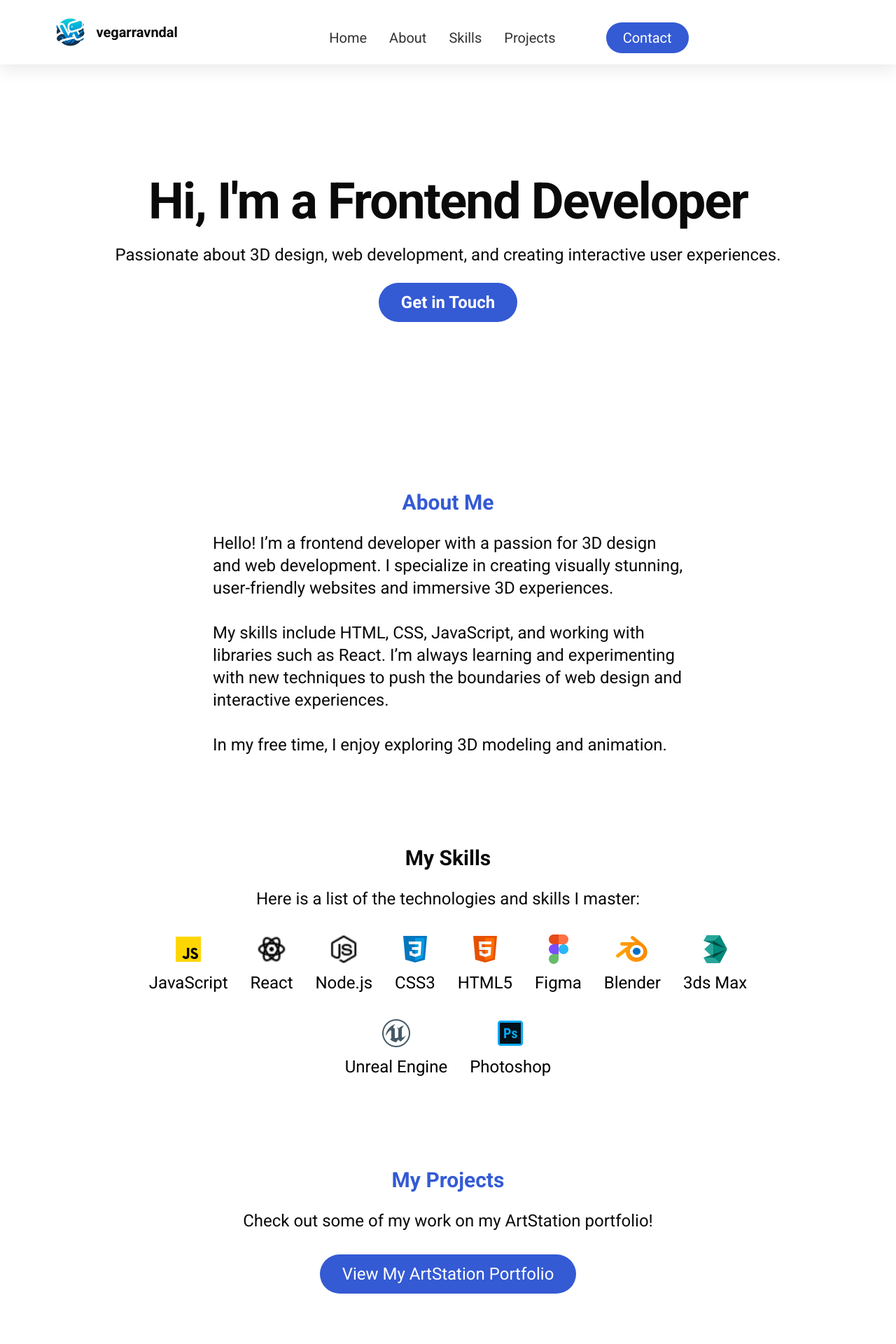
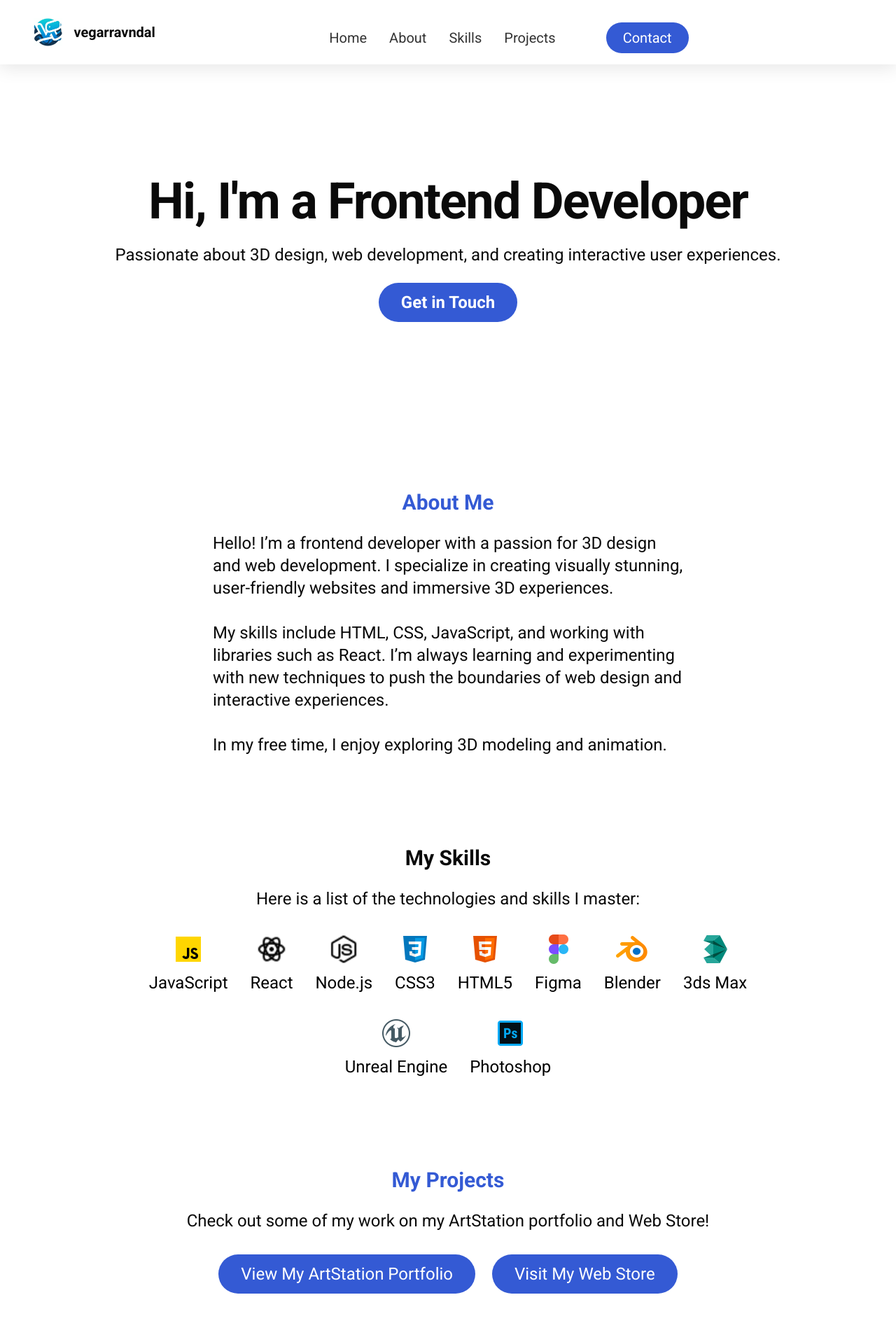
Before and after one commit to vegar24sfj/react-intermediate-oppgave-del-4, a React (Vite) app: page / in a window 1280 px wide. Shown: the top 1920 px of the page at 70% size. Built offline with nearby package versions, Linux system fonts and the light colour scheme.

Commit message:
endringer

```diff
--- a/src/components/ContactForm/ContactForm.jsx
+++ b/src/components/ContactForm/ContactForm.jsx
@@ -44,7 +44,7 @@ export default function ContactForm() {
     >
       <form
         onSubmit={handleSubmit}
-        className="w-full max-w-5xl flex flex-col justify-center mx-auto bg-[var(--bg-primary)] rounded-md px-6 py-6 mb-0" // Set background for the form itself
+        className="w-full max-w-5xl flex flex-col justify-center mx-auto bg-[var(--bg-primary)] rounded-md px-6 mb-0" // Set background for the form itself
       >
         {status && (
           <div
--- a/src/components/Header/Header.jsx
+++ b/src/components/Header/Header.jsx
@@ -9,7 +9,7 @@ const Header = ({ scrollToSection }) => {
 
   return (
     <header className="fixed top-0 left-0 w-full bg-white text-[var(--text-primary)] shadow-[0_4px_24px_1px_rgba(0,0,0,0.1)] z-10">
-      <div className="container mx-auto py-4 px-6 lg:px-20 flex justify-between items-center">
+      <div className="w-full mx-auto py-4 px-4 lg:px-12 flex justify-between items-center h-full m-0 p-0"> {/* Ensure this div stretches full width */}
         {/* Logo Container */}
         <div className="flex items-center space-x-6">
           <a href="#" className="flex items-center">
@@ -18,8 +18,8 @@ const Header = ({ scrollToSection }) => {
               alt="Logo"
               className="h-10 w-auto transform scale-100"
             />
-            {/* Hide the text on medium and smaller screens */}
-            <h1 className="text-xl font-bold ml-4 hidden md:block">vegarravndal</h1>
+            {/* Keep the text visible on mobile */}
+            <h1 className="text-xl font-bold ml-4 md:block">vegarravndal</h1>
           </a>
         </div>
 
@@ -37,6 +37,13 @@ const Header = ({ scrollToSection }) => {
           />
         </div>
       </div>
+
+      {/* Mobile menu (conditionally rendered based on `menuOpen`) */}
+      {menuOpen && (
+        <div className="md:hidden flex flex-col items-center bg-white shadow-lg py-4">
+          <NavBar scrollToSection={scrollToSection} />
+        </div>
+      )}
     </header>
   );
 };
--- a/src/components/Header/NavBar.jsx
+++ b/src/components/Header/NavBar.jsx
@@ -4,8 +4,8 @@ import NavItem from "./NavItem";
 
 const NavBar = ({ scrollToSection }) => {
   return (
-    <nav className="hidden md:flex w-full">
-      <ul className="flex space-x-8 w-full justify-center">
+    <nav className="w-full">
+      <ul className="flex md:flex-row flex-col space-x-8 md:space-x-8 space-y-4 md:space-y-0 w-full justify-center items-center h-full m-0 p-0"> {/* Make ul stretch full width */}
         {/* Dynamically render NavItems using MENU_LIST */}
         {MENU_LIST.map((item, index) => (
           <NavItem
--- a/src/components/Projects/Projects.jsx
+++ b/src/components/Projects/Projects.jsx
@@ -11,9 +11,11 @@ const Projects = () => {
           My Projects
         </h2>
         <p className="text-lg md:text-2xl mb-8 text-[var(--text-primary)]">
-          Check out some of my work on my ArtStation portfolio!
+          Check out some of my work on my ArtStation portfolio and Web Store!
         </p>
 
+        {/* Button container with flex layout for horizontal space */}
+        <div className="flex justify-center gap-6">
           {/* Link to ArtStation */}
           <a
             href="https://www.artstation.com/vegarravndal"
@@ -24,6 +26,18 @@ const Projects = () => {
               View My ArtStation Portfolio
             </button>
           </a>
+
+          {/* Link to Web Store */}
+          <a
+            href="https://my-webstore-sigma.vercel.app"
+            target="_blank"
+            rel="noopener noreferrer"
+          >
+            <button className="bg-[var(--primary)] text-white text-lg md:text-2xl py-3 px-8 rounded-4xl hover:bg-[var(--accent)] transition">
+              Visit My Web Store
+            </button>
+          </a>
+        </div>
       </div>
     </section>
   );
```
Lines whose indentation alone changed are shown as unchanged.
